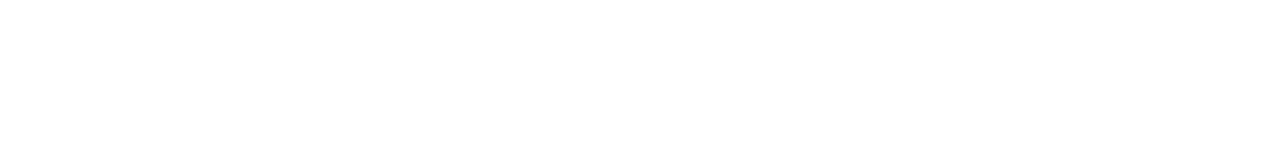
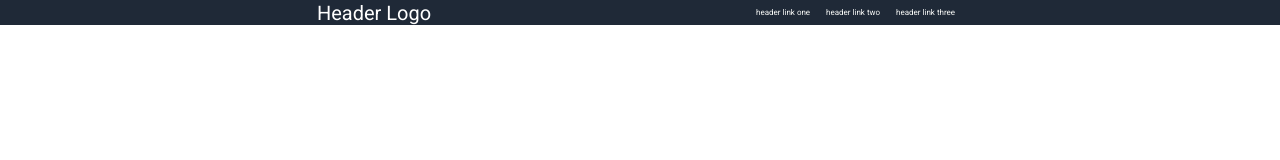
Before and after one commit to Oscar-Mont/odin-landing-page, a plain HTML site: page index.html in a window 1280 px wide. Drawn offline with Linux system fonts and the light colour scheme.

Commit message:
Add elements and styles for header.

```diff
--- a/index.html
+++ b/index.html
@@ -5,10 +5,28 @@
     <meta charset="UTF-8">
     <meta name="viewport" content="width=device-width, initial-scale=1.0">
     <title>Document</title>
+    <link rel="stylesheet" href="styles.css">
+    <link rel="preconnect" href="https://fonts.googleapis.com">
+    <link rel="preconnect" href="https://fonts.gstatic.com" crossorigin>
+    <link
+        href="https://fonts.googleapis.com/css2?family=Roboto:ital,wght@0,100;0,300;0,400;0,500;0,700;0,900;1,100;1,300;1,400;1,500;1,700;1,900&display=swap"
+        rel="stylesheet">
 </head>
 
 <body>
-
+    <header class="header">
+        <div class="header__logo">Header Logo</div>
+        <ul class="header__ul">
+            <li class="header__li"><a>header link one</a></li>
+            <li class="header__li" <a>header link two</a></li>
+            <li class="header__li"><a>header link three</a></li>
+        </ul>
+    </header>
+    <div></div>
+    <div></div>
+    <div></div>
+    <div></div>
+    <footer></footer>
 </body>
 
 </html>
--- a/styles.css
+++ b/styles.css
@@ -0,0 +1,48 @@
+/* ||RESET */
+
+* {
+    margin: 0px;
+    padding: 0px;
+}
+
+/* ||GENERAL STYLES */
+
+body {
+    display: flex;
+    margin: 0;
+    padding: 0;
+    font-family: 'Roboto';
+}
+
+
+/* BLOCKS */
+
+.header {
+    display: flex;
+    flex-grow: 1;
+    justify-content: space-evenly;
+    align-items: center;
+    background-color: #1F2937;
+    color: white;
+}
+
+
+/* ||ELEMENTS */
+
+.header__logo {
+    font-size: 20px;
+}
+
+.header__ul {
+    display: flex;
+    list-style: none;
+    margin: 0px;
+}
+
+.header__li {
+    padding: 8px;
+    font-size: 8px;
+    color: #F9FAF8;
+}
+
+/* ||MODIFIERS */
```
